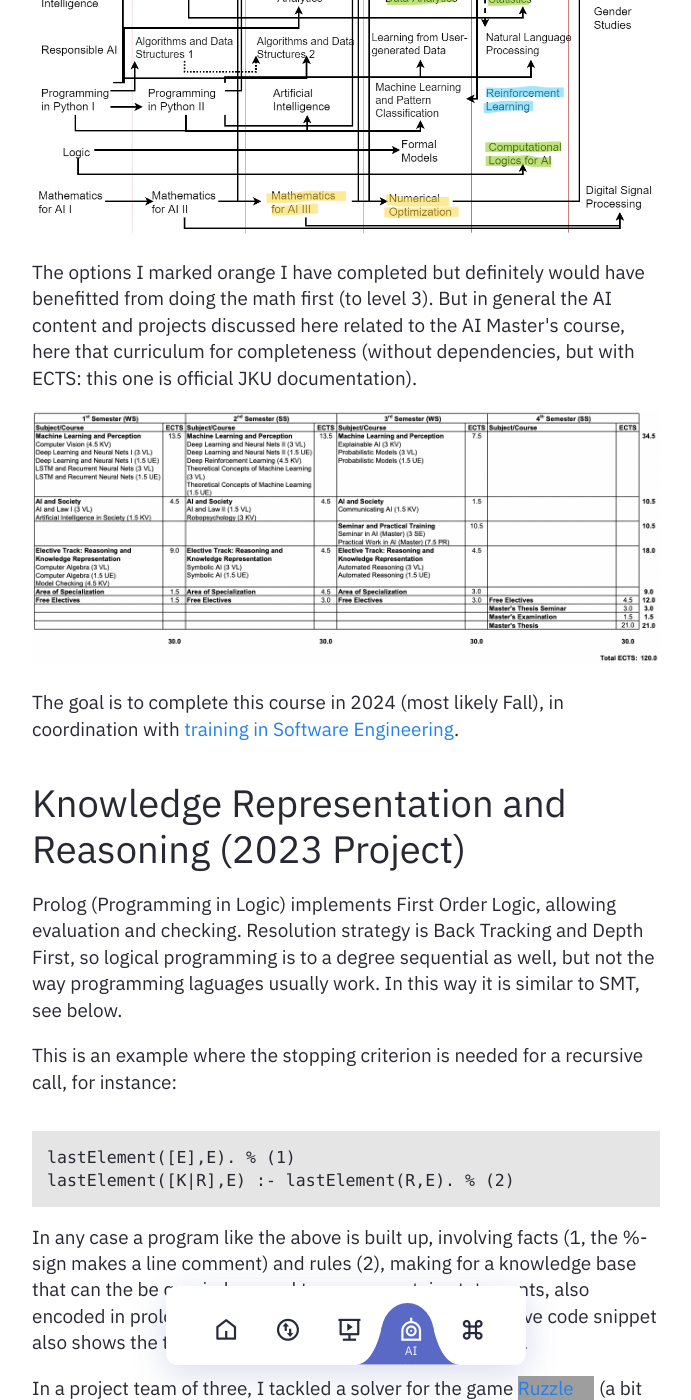
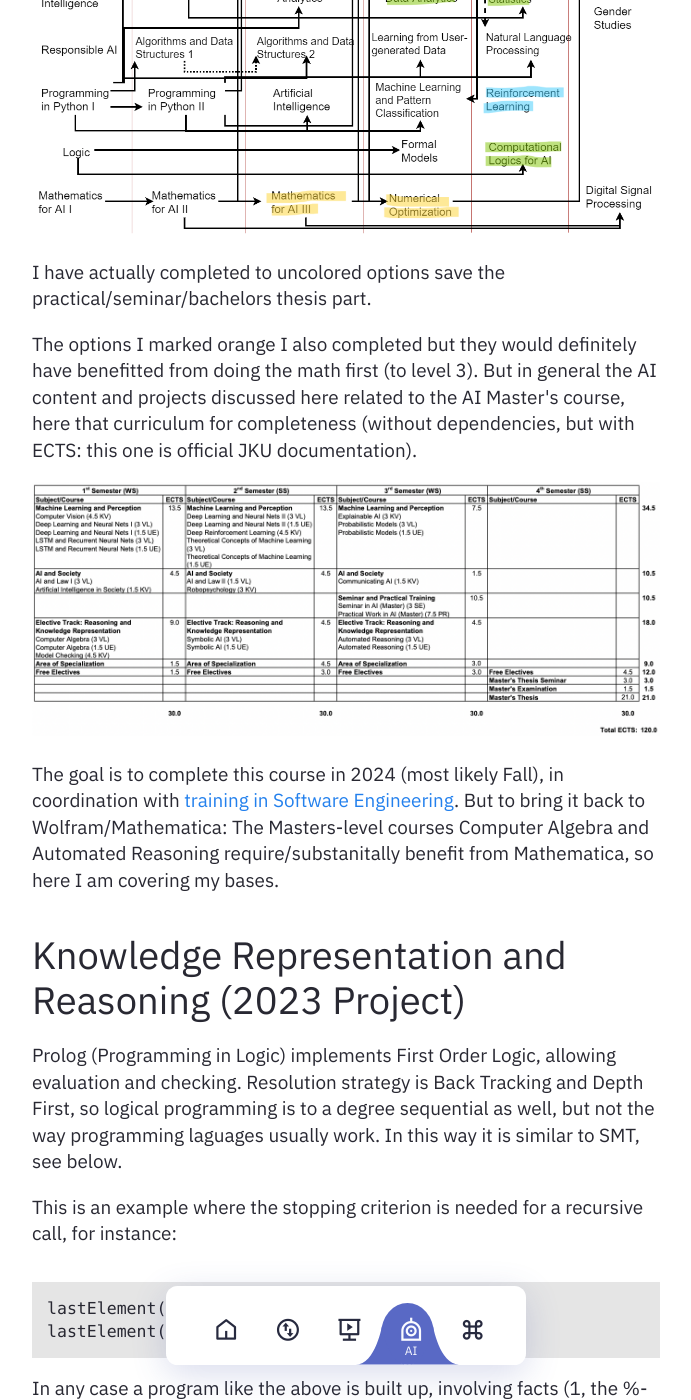
Before and after one commit to heseltime/heseltime.github.io, a Jekyll site: the page built from pages/rDai.md, in a window 1280 px wide and 1400 px high, scrolled down 1278 px. Shown: the whole window, without its empty margins (294-985 px from the left). Built offline with Jekyll 4.4.1, drawn with Linux system fonts in a browser that asks for light colours; grey boxes are pictures that could not be loaded.

Commit message:
text updated

```diff
--- a/pages/rDai.md
+++ b/pages/rDai.md
@@ -19,11 +19,13 @@ My main reason for WSS was a turn to further university level math and the reali
 
 <img src="../assets/img/Bachelors_Program_AI.drawio-marked.png" width="100%">
 
-The options I marked orange I have completed but definitely would have benefitted from doing the math first (to level 3). But in general the AI content and projects discussed here related to the AI Master's course, here that curriculum for completeness (without dependencies, but with ECTS: this one is official JKU documentation).
+I have actually completed to uncolored options save the practical/seminar/bachelors thesis part.
+
+The options I marked orange I also completed but they would definitely have benefitted from doing the math first (to level 3). But in general the AI content and projects discussed here related to the AI Master's course, here that curriculum for completeness (without dependencies, but with ECTS: this one is official JKU documentation).
 
 <img src="../assets/img/Screenshot 2023-06-22 at 16.10.40.png" width="100%">
 
-The goal is to complete this course in 2024 (most likely Fall), in coordination with <a href="/rDse">training in Software Engineering</a>.
+The goal is to complete this course in 2024 (most likely Fall), in coordination with <a href="/rDse">training in Software Engineering</a>. But to bring it back to Wolfram/Mathematica: The Masters-level courses Computer Algebra and Automated Reasoning require/substanitally benefit from Mathematica, so here I am covering my bases.
 
 # Knowledge Representation and Reasoning (2023 Project) #
 
```
